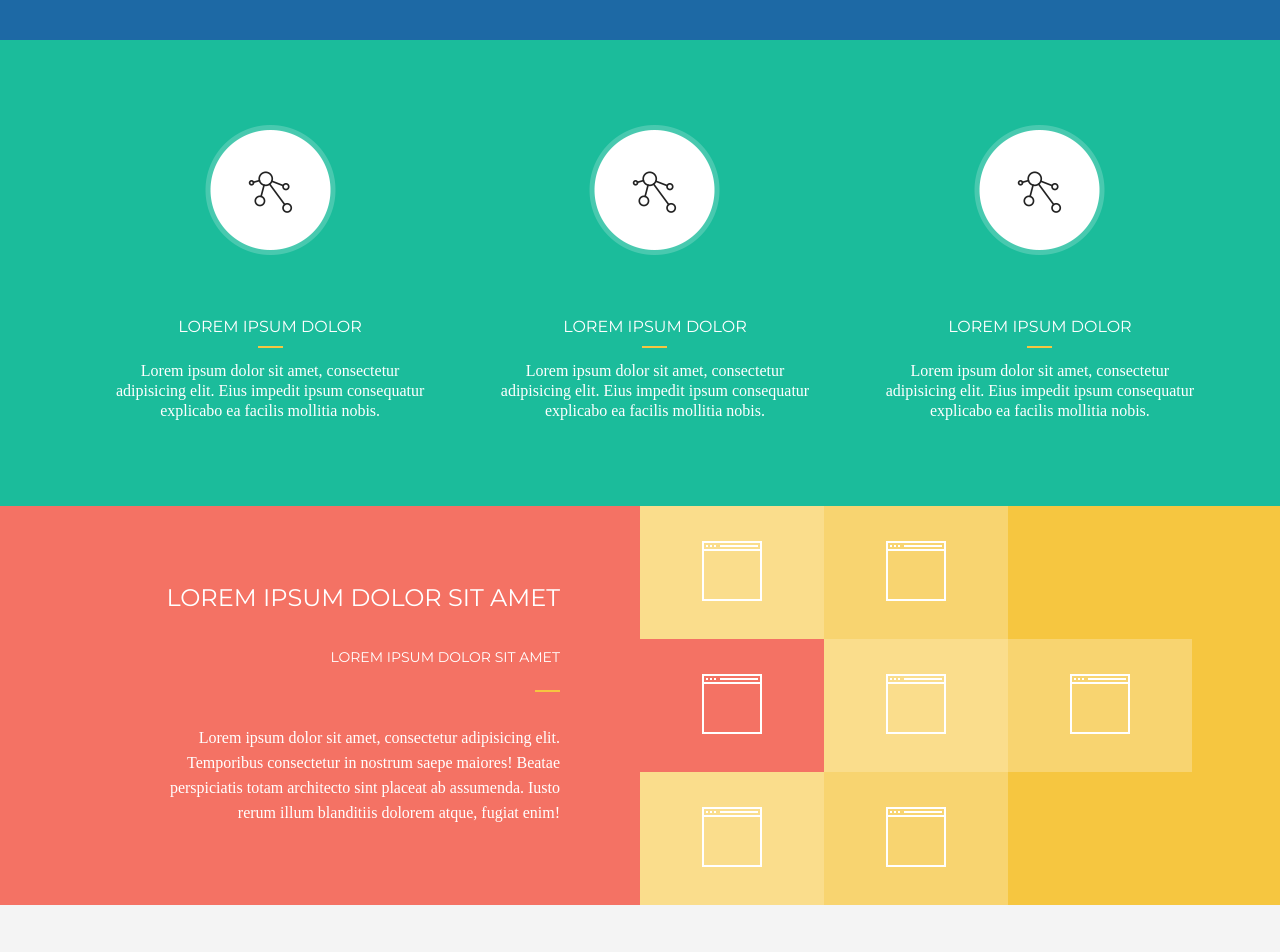
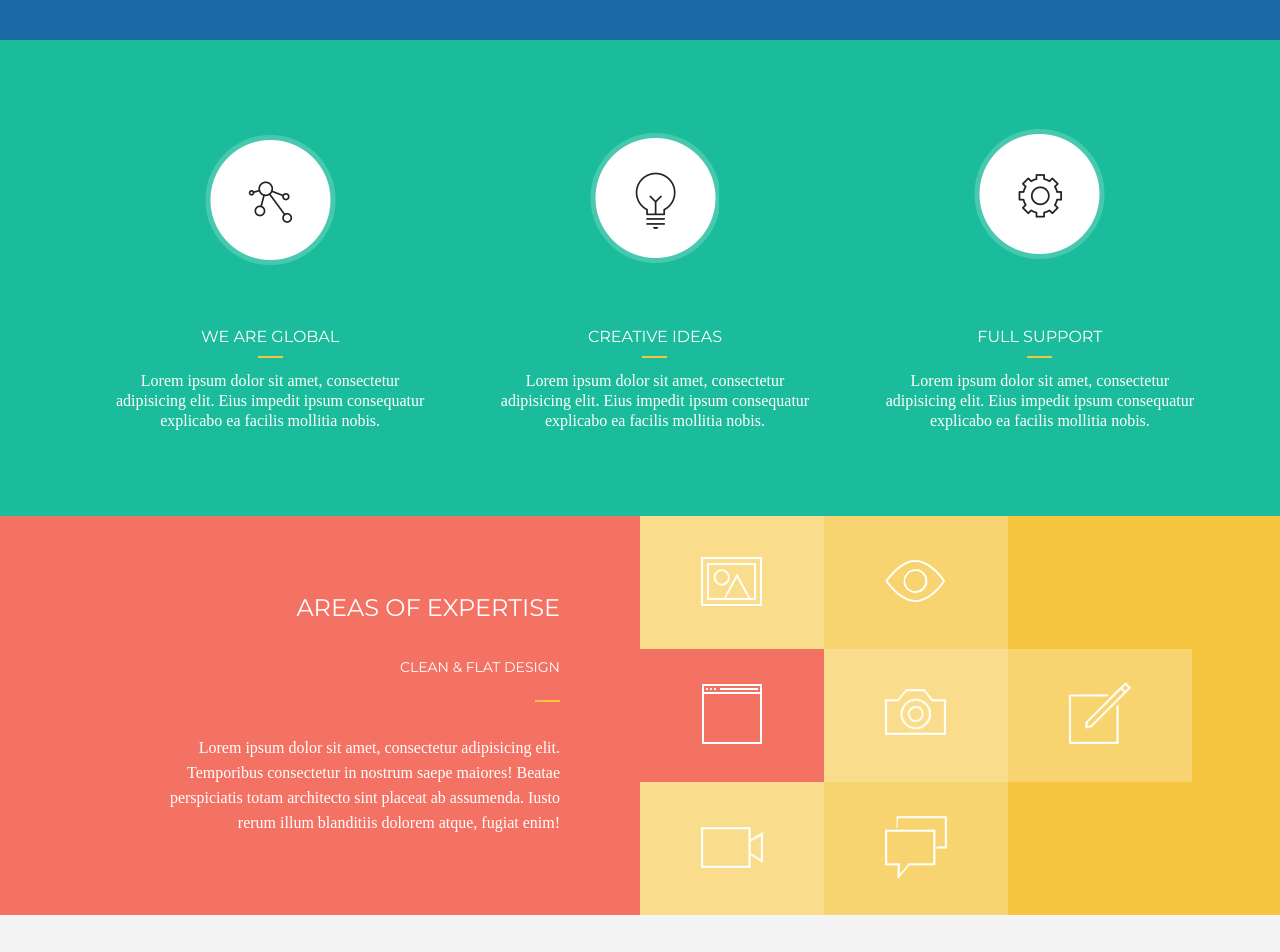
Before and after one commit to fabisuarez/buzz-tp3-coderhouse, a plain HTML site: page index.html in a window 1280 px wide. Shown: the part 880-1832 px from the top of the page. Drawn offline with nearby package versions, Linux system fonts and the light colour scheme; a web font is replaced by a local one.

Commit message:
Agregado de iconos en expertise y textos en general

```diff
--- /dev/null
+++ b/css/stylus.css
@@ -0,0 +1,23 @@
+/*
+Errno::ENOENT: No such file or directory - sass/stylus.scss
+
+Backtrace:
+C:/Ruby193/lib/ruby/gems/1.9.1/gems/sass-3.4.13/lib/sass/plugin/compiler.rb:482:in `read'
+C:/Ruby193/lib/ruby/gems/1.9.1/gems/sass-3.4.13/lib/sass/plugin/compiler.rb:482:in `update_stylesheet'
+C:/Ruby193/lib/ruby/gems/1.9.1/gems/sass-3.4.13/lib/sass/plugin/compiler.rb:215:in `block in update_stylesheets'
+C:/Ruby193/lib/ruby/gems/1.9.1/gems/sass-3.4.13/lib/sass/plugin/compiler.rb:209:in `each'
+C:/Ruby193/lib/ruby/gems/1.9.1/gems/sass-3.4.13/lib/sass/plugin/compiler.rb:209:in `update_stylesheets'
+C:/Ruby193/lib/ruby/gems/1.9.1/gems/sass-3.4.13/lib/sass/plugin/compiler.rb:293:in `watch'
+C:/Ruby193/lib/ruby/gems/1.9.1/gems/sass-3.4.13/lib/sass/plugin.rb:108:in `method_missing'
+C:/Ruby193/lib/ruby/gems/1.9.1/gems/sass-3.4.13/lib/sass/exec/sass_scss.rb:381:in `watch_or_update'
+C:/Ruby193/lib/ruby/gems/1.9.1/gems/sass-3.4.13/lib/sass/exec/sass_scss.rb:51:in `process_result'
+C:/Ruby193/lib/ruby/gems/1.9.1/gems/sass-3.4.13/lib/sass/exec/base.rb:52:in `parse'
+C:/Ruby193/lib/ruby/gems/1.9.1/gems/sass-3.4.13/lib/sass/exec/base.rb:19:in `parse!'
+C:/Ruby193/lib/ruby/gems/1.9.1/gems/sass-3.4.13/bin/sass:13:in `<top (required)>'
+C:/Ruby193/bin/sass:23:in `load'
+C:/Ruby193/bin/sass:23:in `<main>'
+*/
+body:before {
+  white-space: pre;
+  font-family: monospace;
+  content: "Errno::ENOENT: No such file or directory - sass/stylus.scss"; }
--- a/index.html
+++ b/index.html
@@ -35,8 +35,8 @@
         </section>
         <section class="slider">
             <div class="ancho-fijo">
-                <h1>Lorem ipsum dolor<br>Lorem ipsum dolor</h1>
-                <p>Lorem . Lorem . Lorem . Lorem</p>
+                <h1>RENEWING BRANDS<br> TO ACHIEVE THEIR DREAMS</h1>
+                <p>Marketing . Design . Development . Photography</p>
                 <img src="images/escritorio.png" alt="Escritorio">
                 <a class="arrow-left ion-chevron-left" href=""></a>
                 <a class="arrow-right ion-chevron-right" href=""></a>
@@ -45,20 +45,20 @@
         <section class="services">
             <div class="ancho-fijo">
                 <article class="service">
-                    <img src="images/icon-global.png" alt="Global">
-                    <h6>Lorem ipsum dolor</h6>
+                    <img src="images/icon-global.png" alt="Icon Global">
+                    <h6>We are global</h6>
                     <span class="yellow_line"></span>
                     <p>Lorem ipsum dolor sit amet, consectetur adipisicing elit. Eius impedit ipsum consequatur explicabo ea facilis mollitia nobis.</p>
                 </article>
                 <article class="service">
-                    <img src="images/icon-global.png" alt="Global">
-                    <h6>Lorem ipsum dolor</h6>
+                    <img src="images/icon-light.png" alt="Icon Light">
+                    <h6>Creative Ideas</h6>
                     <span class="yellow_line"></span>
                     <p>Lorem ipsum dolor sit amet, consectetur adipisicing elit. Eius impedit ipsum consequatur explicabo ea facilis mollitia nobis.</p>
                 </article>
                 <article class="service">
-                    <img src="images/icon-global.png" alt="Global">
-                    <h6>Lorem ipsum dolor</h6>
+                    <img src="images/icon-wheel.png" alt="Icon Wheel">
+                    <h6>Full support</h6>
                     <span class="yellow_line"></span>
                     <p>Lorem ipsum dolor sit amet, consectetur adipisicing elit. Eius impedit ipsum consequatur explicabo ea facilis mollitia nobis.</p>
                 </article>
@@ -67,8 +67,8 @@
         <section class="expertise">
             <div class="ancho-fijo">
                 <article class="expertise-left">
-                    <h2>Lorem ipsum dolor sit amet</h2>
-                    <h5>Lorem ipsum dolor sit amet</h5>
+                    <h2>Areas of expertise</h2>
+                    <h5>Clean & Flat Design</h5>
                     <span class="yellow_line"></span>
                     <p>Lorem ipsum dolor sit amet, consectetur adipisicing elit. Temporibus consectetur in nostrum saepe maiores! Beatae perspiciatis totam architecto sint placeat ab assumenda. Iusto rerum illum blanditiis dolorem atque, fugiat enim!</p>
                 </article>
@@ -76,37 +76,37 @@
                     <ul>
                         <li class="amarillo_medio">
                             <a href="#">
-                                <img src="images/icono-1.png" alt="">
+                                <img src="images/icon-image.png" alt="Icon Image">
                             </a>
                         </li>
                         <li class="amarillo_claro">
                             <a href="#">
-                                <img src="images/icono-1.png" alt="">
+                                <img src="images/icon-eye.png" alt="Icon Age">
                             </a>
                         </li>
                         <li class="rojo">
                             <a href="#">
-                                <img src="images/icono-1.png" alt="">
+                                <img src="images/icon-window.png" alt="Icon Windows">
                             </a>
                         </li>
                         <li class="amarillo_medio">
                             <a href="#">
-                                <img src="images/icono-1.png" alt="">
+                                <img src="images/icon-camera.png" alt="Icon Camera">
                             </a>
                         </li>
                         <li class="amarillo_claro">
                             <a href="#">
-                                <img src="images/icono-1.png" alt="">
+                                <img src="images/icon-pencil.png" alt="Icon Pencil">
                             </a>
                         </li>
                         <li class="amarillo_medio">
                             <a href="#">
-                                <img src="images/icono-1.png" alt="">
+                                <img src="images/icon-film.png" alt="Ico Film">
                             </a>
                         </li>
                         <li class="amarillo_claro">
                             <a href="#">
-                                <img src="images/icono-1.png" alt="">
+                                <img src="images/icon-chat.png" alt="Icon Chat">
                             </a>
                         </li>
                     </ul>
@@ -155,6 +155,7 @@
                 <!-- ESTRUCTURA Dario -->
             </div>
         </section>
+        <span class="linea-amarilla-blanca"></span>
         <section class="maps">
             <div class="ancho-fijo">
                 <!-- ESTRUCTURA Dario -->
--- a/sass/style.scss
+++ b/sass/style.scss
@@ -94,11 +94,13 @@ h6{
             padding-top: 200px;
         }
         p{
+            color: $blanco;
             margin-top: 32px;
-            color: $blanco;
             text-align: center;
             font-family: 'Droid Serif', serif;
             font-style: italic;
+            letter-spacing: 3px;
+            font-size: 12px;
         }
         img{
             margin-top: 60px;
@@ -267,6 +269,11 @@ h6{
     .subscribe{
         // MAQUETAR Dario
     }
+    .linea-amarilla-blanca{
+        background: url("../images/linea-blanca-amarilla.jpg") repeat-x;
+        height: 12px;
+        display: block;
+    }
     .maps{
         // MAQUETAR Dario
     }
```
Also changed, not shown: css/style.css, images/icon-camera.png (added), images/icon-chat.png (added), images/icon-comillas.png (added), images/icon-eye.png (added), images/icon-film.png (added), images/icon-image.png (added), images/icon-light.png (added), images/icon-linepoint.png (added), images/icon-linepointgray.png (added), images/icon-pencil.png (added), images/icon-wheel.png (added), images/icon-window.png (renamed from images/icono-1.png), images/icon-world.png (added), 2 more files, 1 other file.
